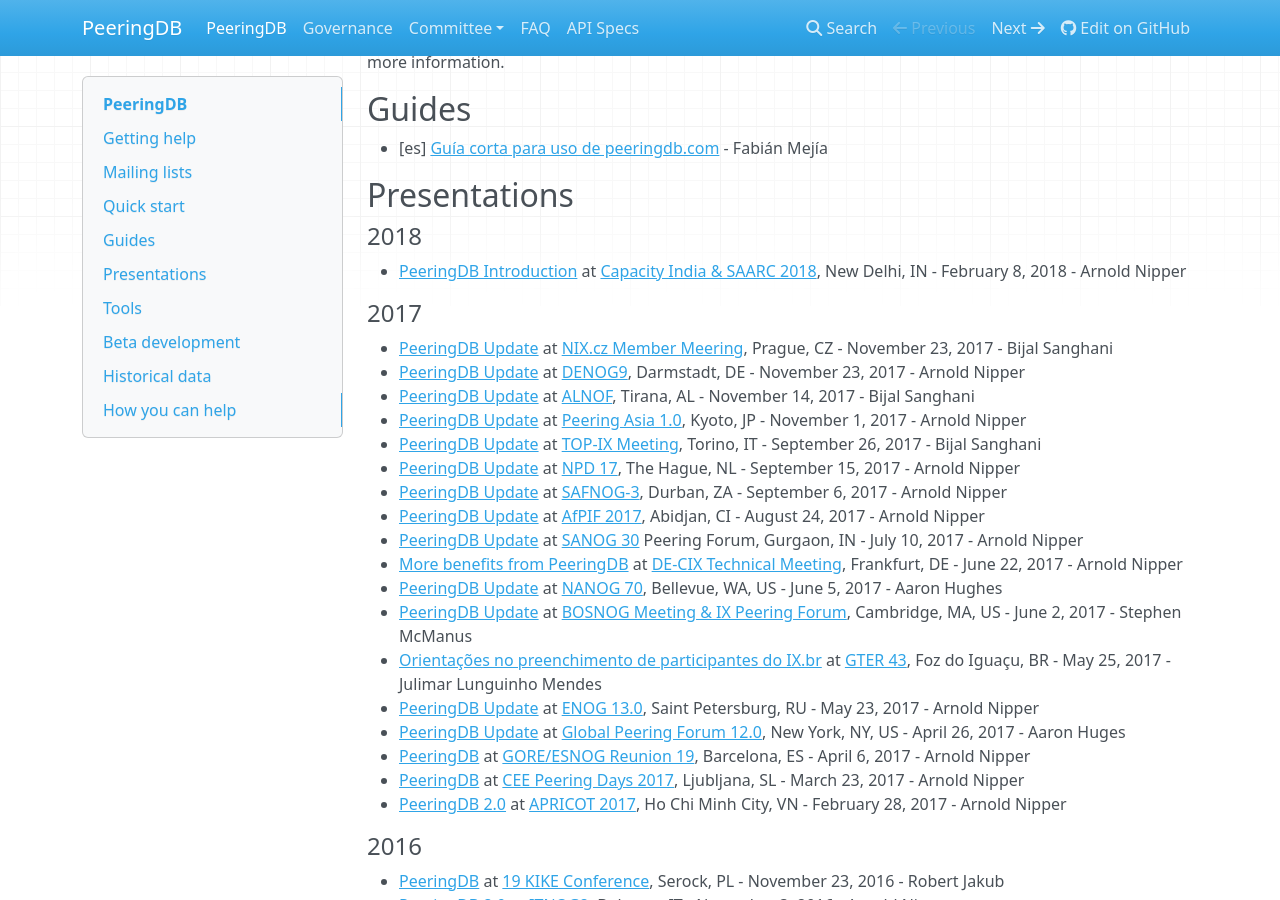
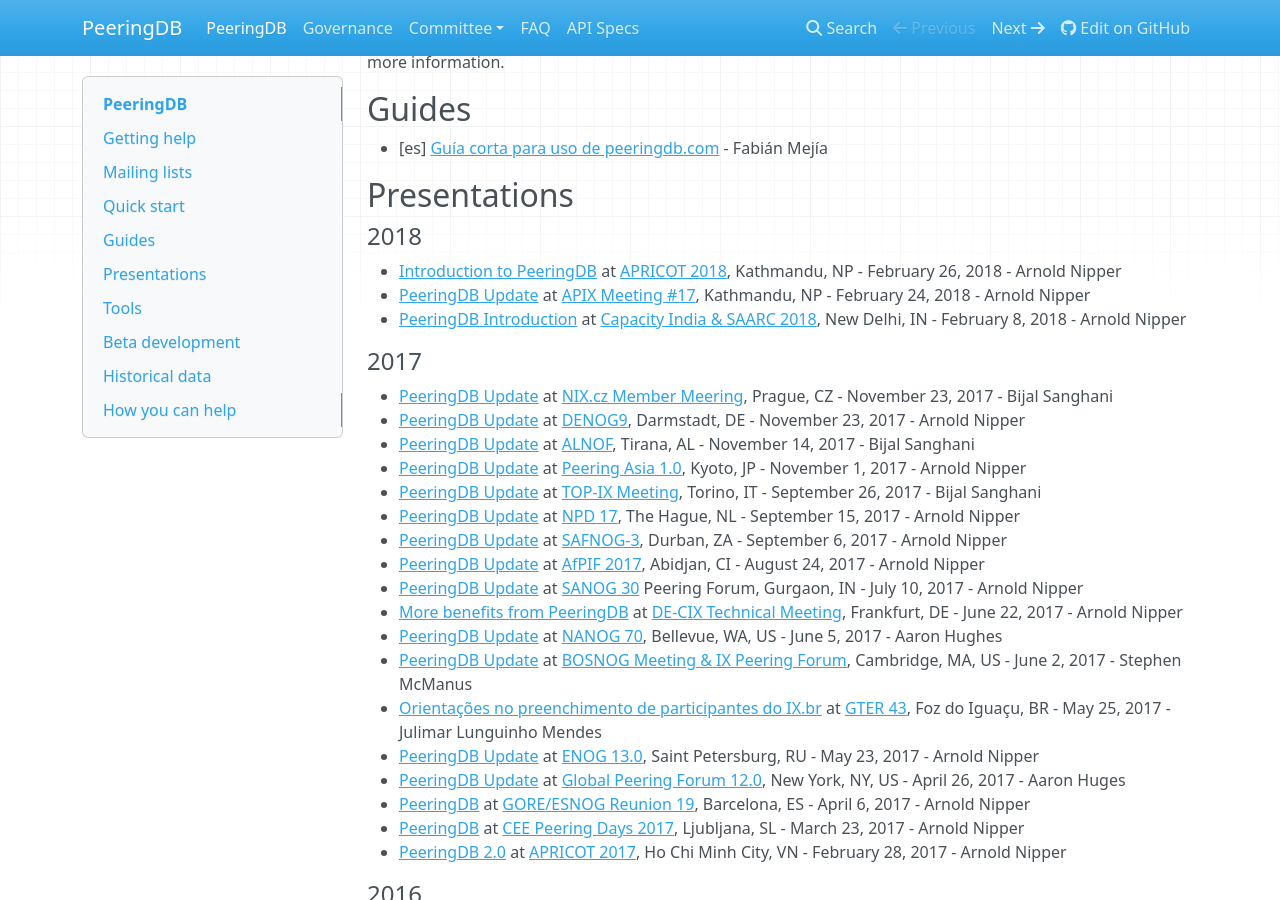
Before and after one commit to peeringdb/docs, an MkDocs documentation site: the page built from docs/index.md, in a window 1280 px wide and 900 px high, scrolled down 1136 px. Built offline with MkDocs 1.6.1, drawn with Linux system fonts in a browser that asks for light colours; nearby versions of some CDN libraries; old or Windows-style settings are respelled for this version of MkDocs.

Commit message:
Added APIX and APRICOT 2018.

```diff
--- a/docs/index.md
+++ b/docs/index.md
@@ -52,6 +52,8 @@
 
 #### 2018
 
+- [Introduction to PeeringDB](20180226-Apricot2018-Nipper.pdf) at [APRICOT 2018](https://2018.apricot.net/program/schedule/#/day/8/peering-and-interconnection-ii-global), Kathmandu, NP - February 26, 2018 - Arnold Nipper
+- [PeeringDB Update](presentation/20180224-17th-APIX-Nipper.pdf) at [APIX Meeting #17](http://apix.asia/?page_id=75), Kathmandu, NP - February 24, 2018 - Arnold Nipper
 - [PeeringDB Introduction](presentation/20180208-Capacity-India-and-SAARC-Nipper.pdf) at [Capacity India & SAARC 2018](http://www.capacityconferences.com/India-Connect-Agenda), New Delhi, IN - February 8, 2018 - Arnold Nipper
 
 #### 2017
```
Also changed, not shown: 2 other files.
